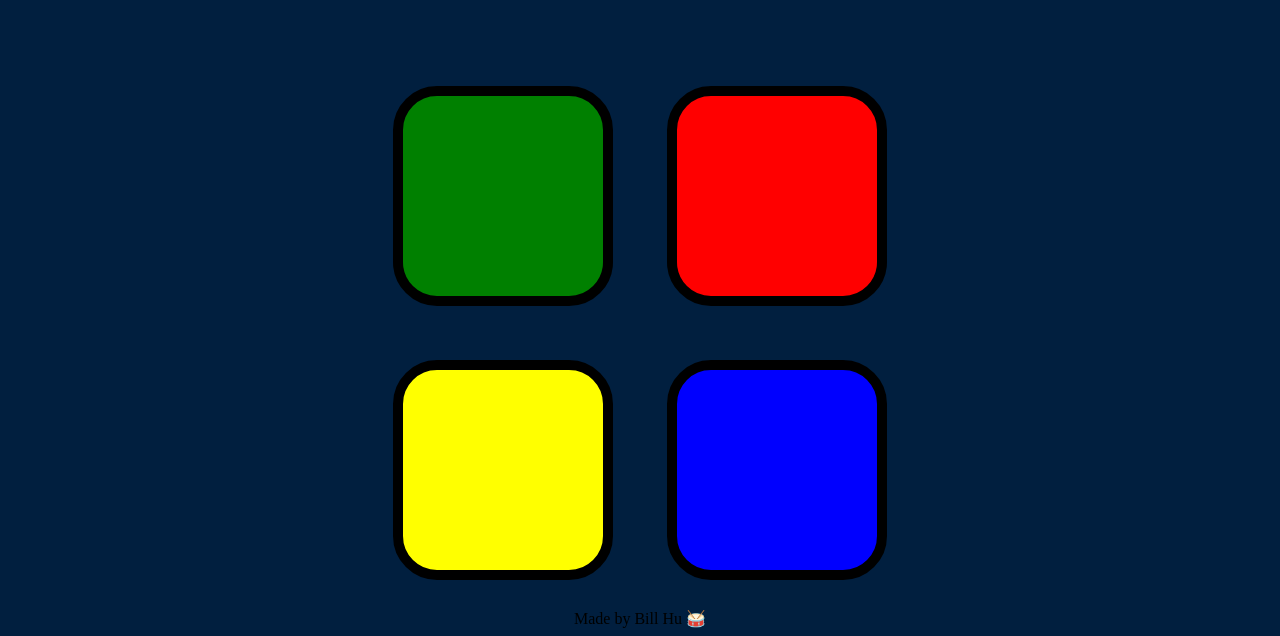
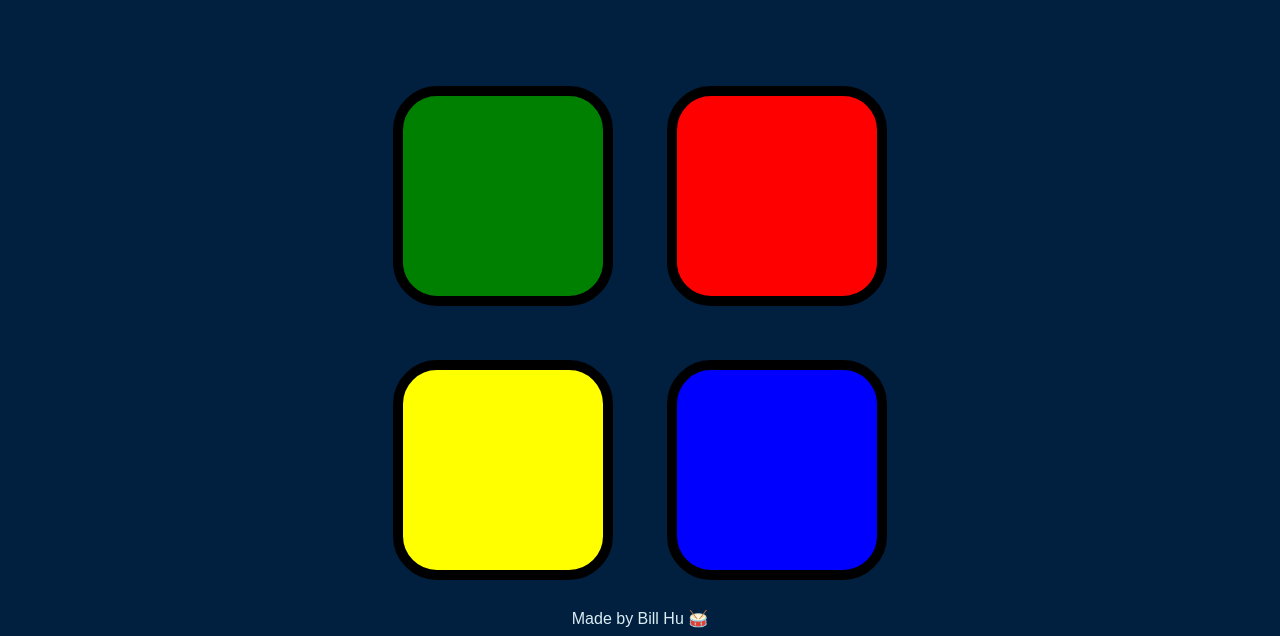
Before and after one commit to codepart/simonGame, a plain HTML site: page index.html in a window 1280 px wide. Shown: the part 241-877 px from the top of the page. Drawn offline with nearby package versions, Linux system fonts and the light colour scheme.

Commit message:
Add files via upload

```diff
--- a/styles.css
+++ b/styles.css
@@ -1,6 +1,11 @@
 body {
   text-align: center;
   background-color: #011F3F;
+}
+
+footer {
+  color: #DBEDF3;
+  font-family: sans-serif;
 }
 
 #level-title {
```
